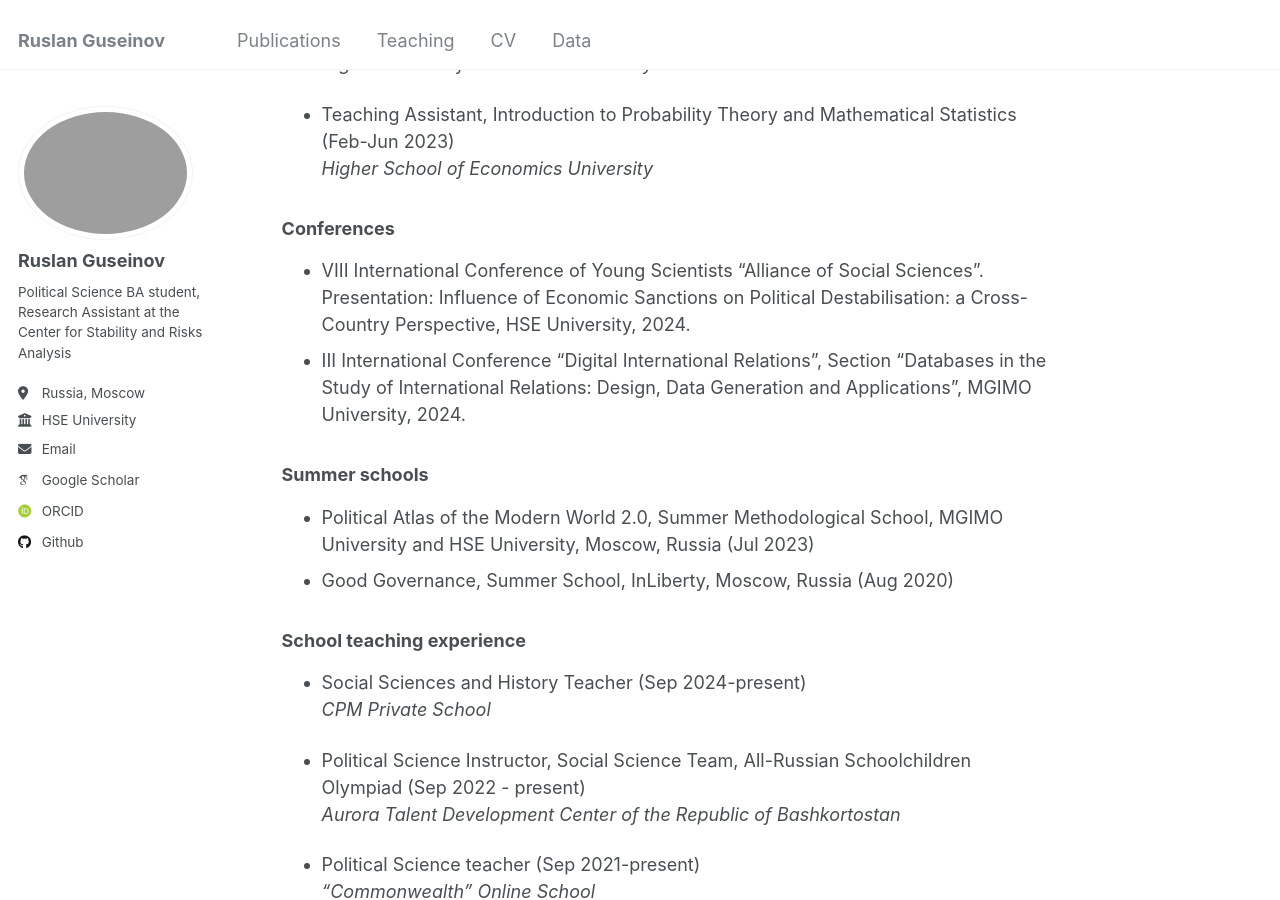
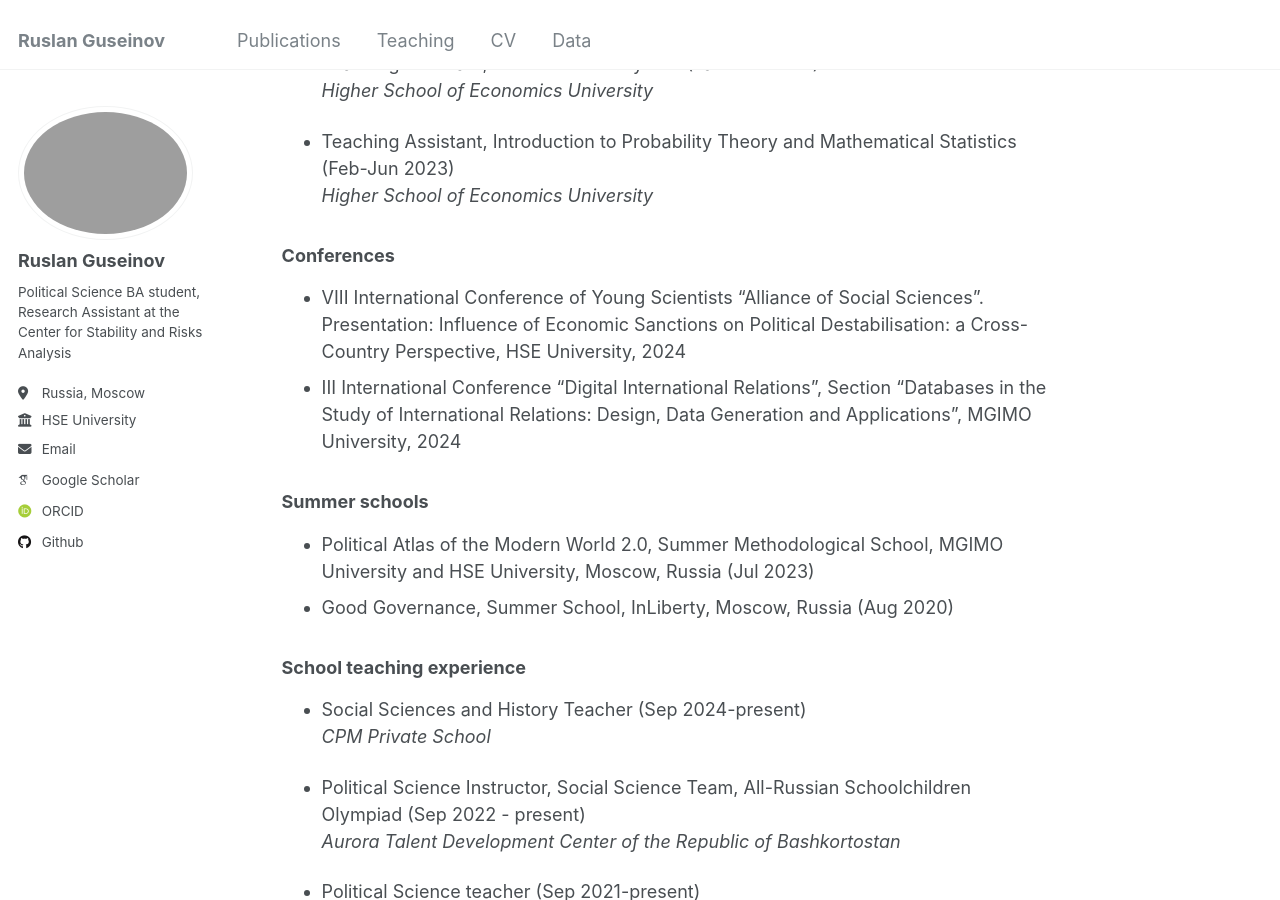
Before and after one commit to rguseinov/rguseinov.github.io, a Jekyll site: the page built from _teaching/Teaching.md, in a window 1280 px wide and 900 px high, scrolled down 748 px. Built offline with Jekyll 4.4.1, drawn with Linux system fonts in a browser that asks for light colours; some web fonts are replaced.

```diff
--- a/_teaching/Teaching.md
+++ b/_teaching/Teaching.md
@@ -4,13 +4,13 @@ collection: teaching
 ---
 
 ### Academic experience
-* Member of the Project Team “Dyadic Approach to the International Political Conflicts and Cooperation Problems Analysis” (Oct 2024-present)
+* Member of the Project Team “Dyadic Approach to the International Political Conflicts and Cooperation Problems Analysis” (Oct 2024-present)\
 _Higher School of Economics University_
 
-* Member of the Project Team “Study of the Economic Consequences of Revolutions Using Quasi-Experimental Methods” (Oct 2024-present)
+* Member of the Project Team “Study of the Economic Consequences of Revolutions Using Quasi-Experimental Methods” (Oct 2024-present)\
 _Higher School of Economics University_
 
-* Research Project Participant, Modern Revolutions: Factors, Mechanisms, Forecasts (Sep 2021-May 2022)
+* Research Project Participant, Modern Revolutions: Factors, Mechanisms, Forecasts (Sep 2021-May 2022)\
 _Higher School of Economics University_
 
 ### University teaching experience
@@ -27,8 +27,8 @@ _Higher School of Economics University_
 _Higher School of Economics University_
 
 ### Conferences
-* VIII International Conference of Young Scientists “Alliance of Social Sciences”. Presentation: Influence of Economic Sanctions on Political Destabilisation: a Cross-Country Perspective, HSE University, 2024.
-* III International Conference “Digital International Relations”, Section “Databases in the Study of International Relations: Design, Data Generation and Applications”, MGIMO University, 2024.
+* VIII International Conference of Young Scientists “Alliance of Social Sciences”. Presentation: Influence of Economic Sanctions on Political Destabilisation: a Cross-Country Perspective, HSE University, 2024
+* III International Conference “Digital International Relations”, Section “Databases in the Study of International Relations: Design, Data Generation and Applications”, MGIMO University, 2024
 
 ### Summer schools
 * Political Atlas of the Modern World 2.0, Summer Methodological School, MGIMO University and HSE University, Moscow, Russia (Jul 2023)
```
